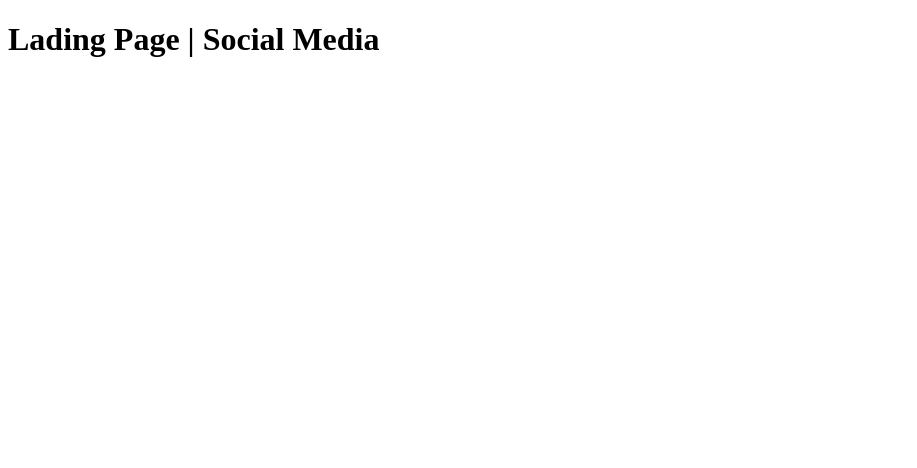
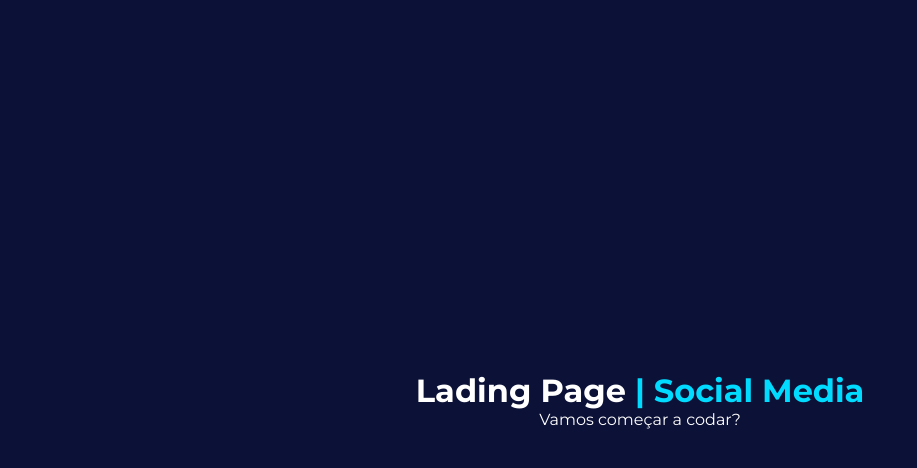
Before and after one commit to techlegionbr/chat-bot, a website: page index.html in a window 1280 px wide. Shown: the whole page, without its empty margins (0-917 px from the left). Drawn offline with Linux system fonts and the light colour scheme.

Commit message:
style(visual): :sparkles: creation of main.css file for styling focused on page content

```diff
--- /dev/null
+++ b/assets/css/global.css
@@ -0,0 +1,28 @@
+:root {
+  --font-montserrat: "Montserrat", sans-serif;
+  --color-primary: #0c1137;
+  --color-secundary: #00dbff;
+  --color-third: #0061ff;
+
+  --color-light: #fff;
+}
+
+* {
+  margin: 0;
+  padding: 0;
+  box-sizing: border-box;
+}
+
+body {
+  font-family: var(--font-montserrat);
+  color: var(--color-light);
+}
+
+a {
+  text-decoration: none;
+  color: inherit;
+}
+
+ul {
+  list-style: none;
+}
--- /dev/null
+++ b/assets/css/main.css
@@ -0,0 +1,15 @@
+body {
+  width: 100%;
+  min-height: 100vh;
+
+  display: flex;
+  align-items: center;
+  justify-content: center;
+  flex-direction: column;
+
+  background-color: var(--color-primary);
+}
+
+body h1 span {
+  color: var(--color-secundary);
+}
--- a/index.html
+++ b/index.html
@@ -4,9 +4,22 @@
     <meta charset="UTF-8" />
     <meta http-equiv="X-UA-Compatible" content="IE=edge" />
     <meta name="viewport" content="width=device-width, initial-scale=1.0" />
-    <title>Document</title>
+    <title>Social Media</title>
+
+    <!-- embed a styles -->
+    <link rel="stylesheet" href="./assets/css/global.css" />
+    <link rel="stylesheet" href="./assets/css/main.css" />
+
+    <!-- embed a font -->
+    <link rel="preconnect" href="https://fonts.googleapis.com" />
+    <link rel="preconnect" href="https://fonts.gstatic.com" crossorigin />
+    <link
+      href="https://fonts.googleapis.com/css2?family=Montserrat:wght@400;700&display=swap"
+      rel="stylesheet"
+    />
   </head>
   <body>
-    <h1>Lading Page | Social Media</h1>
+    <h1>Lading Page <span>| Social Media</span></h1>
+    <p>Vamos começar a codar?</p>
   </body>
 </html>
```
Also changed, not shown: BOAS-VINDAS.md (added, +16 -0 lines), package.json (added, +10 -0 lines), 2 other files.
